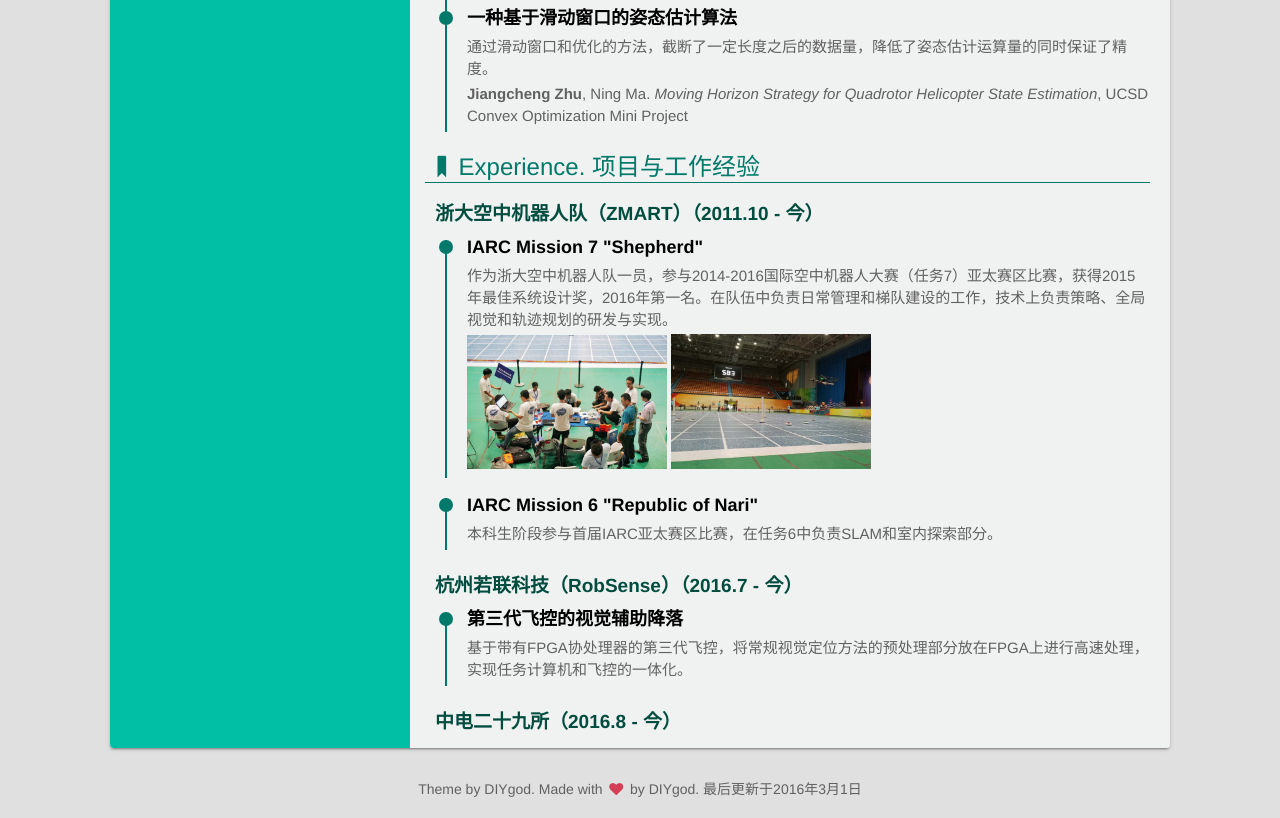
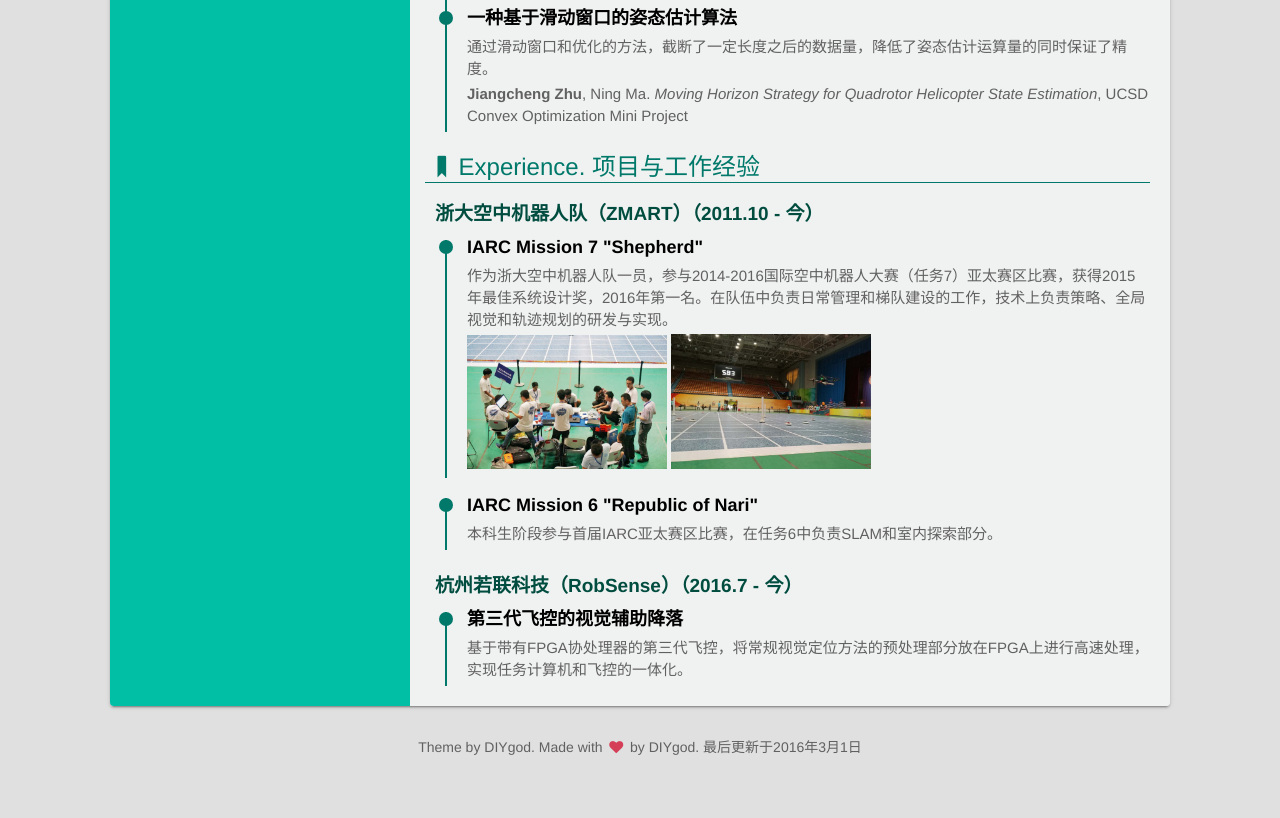
Before and after one commit to silentriverg/jczhu_cv, a website: page index.html in a window 1280 px wide. Shown: the part 2406-3224 px from the top of the page. After the commit the page ends 3182 px from the top, so only its background shows below. Drawn offline with Linux system fonts and the light colour scheme.

Commit message:
Add files via upload

```diff
--- a/index.html
+++ b/index.html
@@ -205,7 +205,6 @@
                             <p>基于带有FPGA协处理器的第三代飞控，将常规视觉定位方法的预处理部分放在FPGA上进行高速处理，实现任务计算机和飞控的一体化。</p>
                         </li>
                     </ul>
-                    <h3>中电二十九所（2016.8 - 今）</h3>
 
 
                 </li>
```
